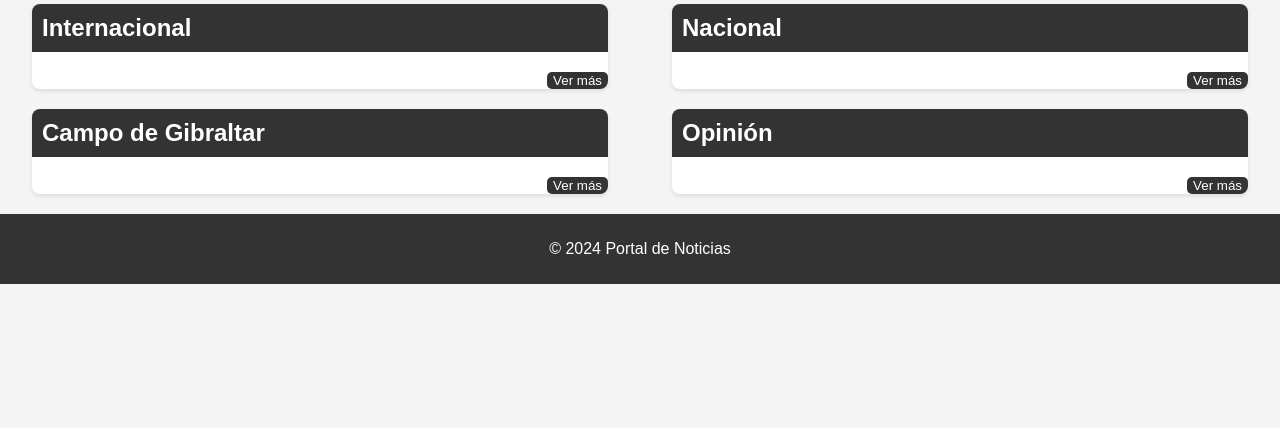
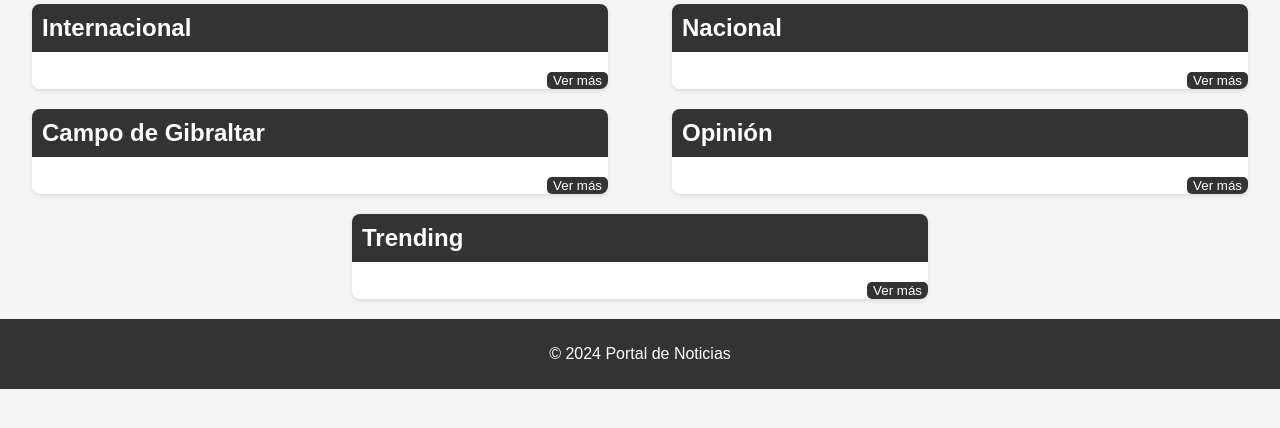
Before and after one commit to AdriM55/TFGAdrianMP, a PHP site: page / in a window 1280 px wide. Shown: the part 134-562 px from the top of the page. Run offline with PHP 8.4, Linux system fonts and the light colour scheme.

Commit message:
Add files via upload

```diff
--- a/PortalNoticias/index.php
+++ b/PortalNoticias/index.php
@@ -21,7 +21,6 @@
         <?php
         }
         ?>
-
         </div>
 
         <!-- Aquí insertamos el fragmento de cotizaciones del IBEX-35 -->
@@ -44,6 +43,7 @@
             <button class="ver-mas"><a href="noticias/nacionales.php">Ver más</a></button>
         </section>
     </div>
+
     <div class="contenedor">
         <section id="campoGIB" class="categoria">
             <h2>Campo de Gibraltar</h2>
@@ -60,6 +60,15 @@
             <button class="ver-mas"><a href="noticias/opinion.php">Ver más</a></button>
         </section>
     </div>
+
+    <div class="contenedor">
+    <section id="campoGIB" class="categoria">
+            <h2>Trending</h2>
+            <div class="noticias" id="noticias-trending">
+                <!-- Aquí se mostrarán las noticias con más likes -->
+            </div>
+            <button class="ver-mas"><a href="#">Ver más</a></button>
+    </div>
     <footer>
         <p>&copy; 2024 Portal de Noticias</p>
     </footer>
```
